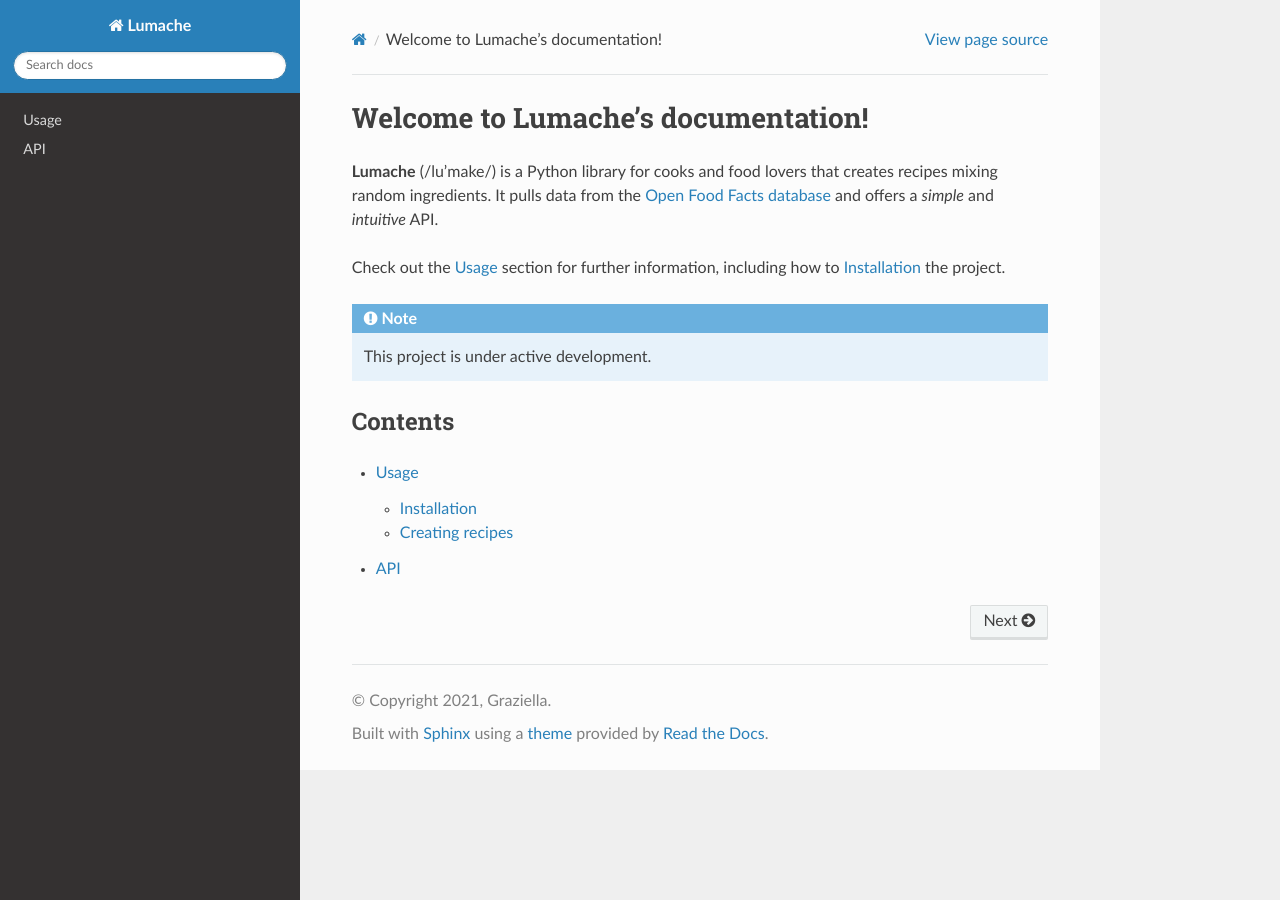
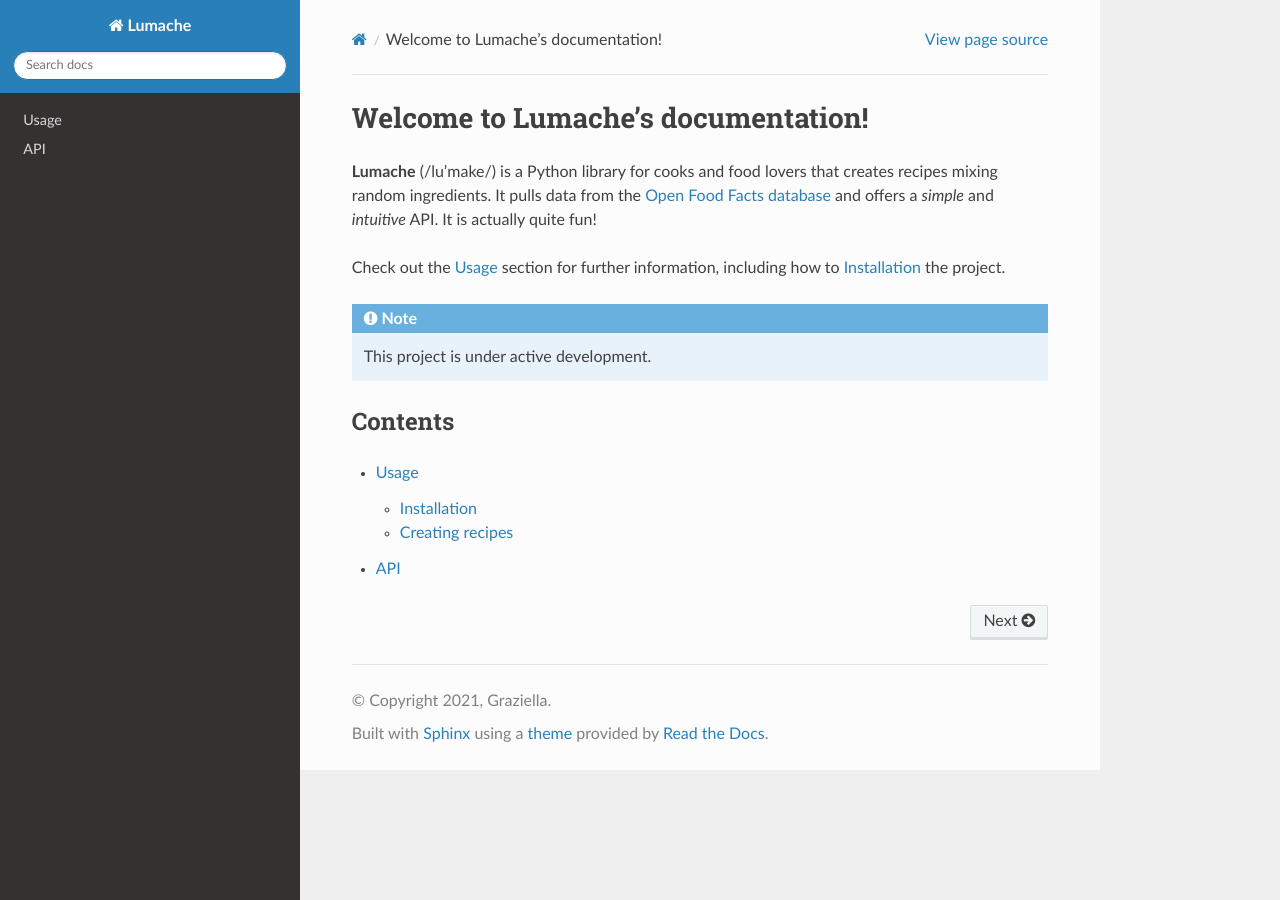
Before and after one commit to prodrigs/rtd-tutorial, a Sphinx documentation site: the page built from docs/source/index.rst, in a window 1280 px wide. Built offline with Sphinx 7.4.7 and the Read the Docs theme 3.1.0, drawn with Linux system fonts in a browser that asks for light colours.

Commit message:
Tweak index.rst (#1)
Adds just a small comment.

```diff
--- a/docs/source/index.rst
+++ b/docs/source/index.rst
@@ -4,7 +4,7 @@ Welcome to Lumache's documentation!
 **Lumache** (/lu'make/) is a Python library for cooks and food lovers
 that creates recipes mixing random ingredients.
 It pulls data from the `Open Food Facts database <https://world.openfoodfacts.org/>`_
-and offers a *simple* and *intuitive* API.
+and offers a *simple* and *intuitive* API. It is actually quite fun!
 
 Check out the :doc:`usage` section for further information, including
 how to :ref:`installation` the project.
```
